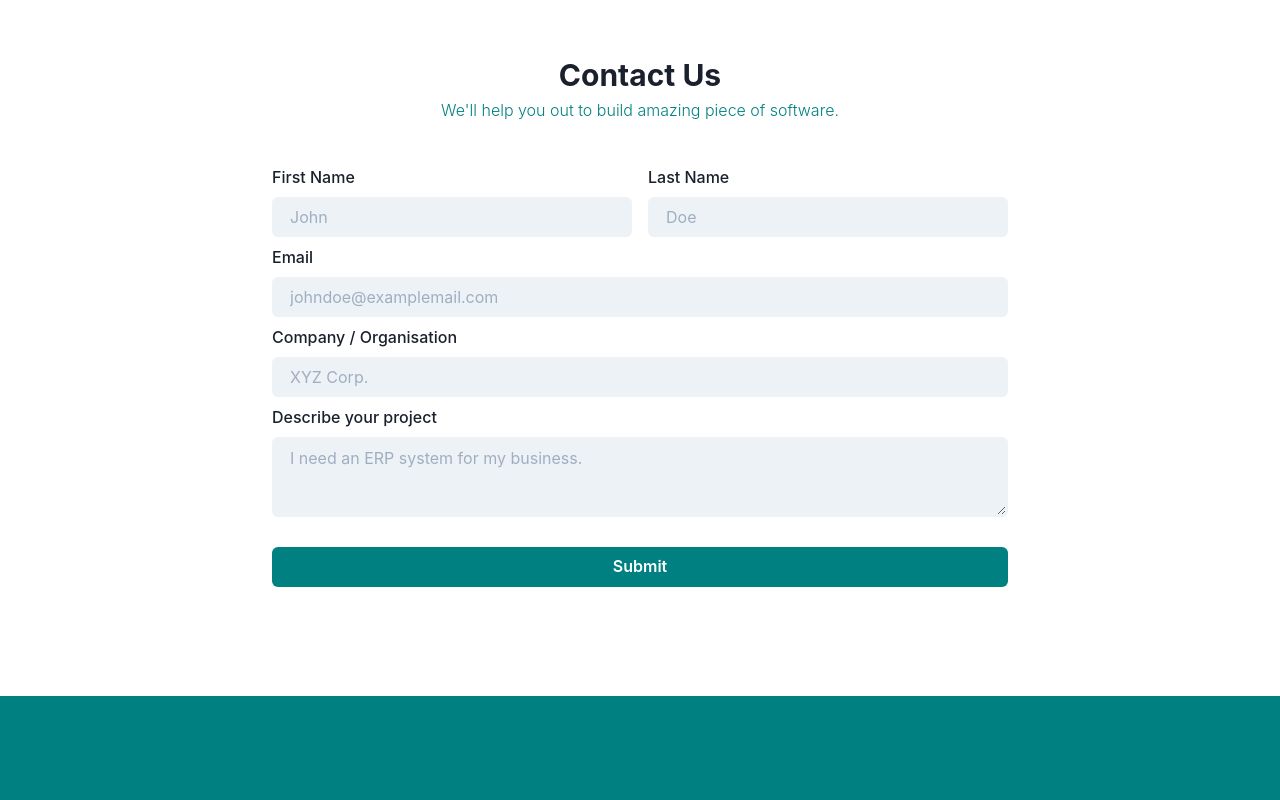
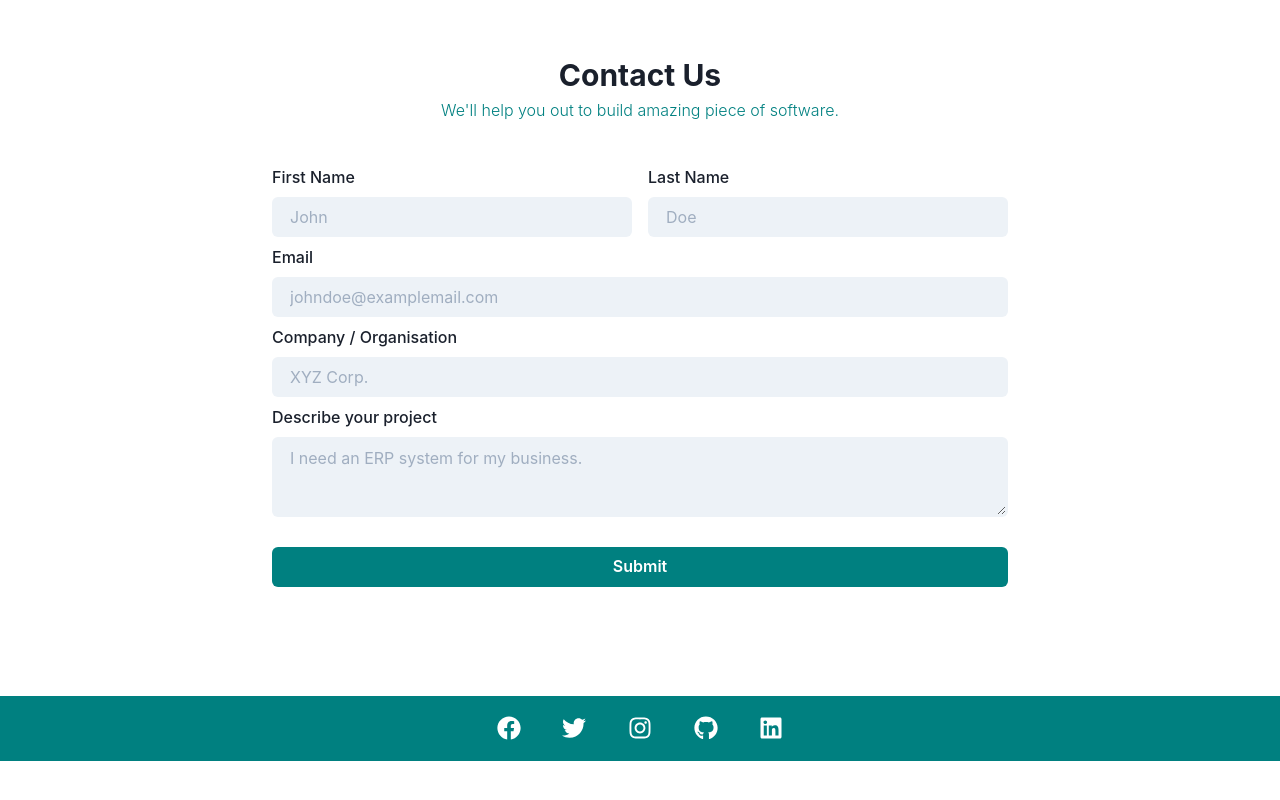
Before and after one commit to suyashl13/Portfolio-Site, a React (Create React App) app: page / in a window 1280 px wide. Shown: the part 1488-2288 px from the top of the page. After the commit the page ends 2249 px from the top, so only its background shows below. Built offline with nearby package versions, Linux system fonts and the light colour scheme.

Commit message:
added social links

```diff
--- a/src/components/ContactForm.jsx
+++ b/src/components/ContactForm.jsx
@@ -19,7 +19,7 @@ export default function ContactForm() {
         <Text fontSize="3xl" fontWeight="bolder">
           Contact Us
         </Text>
-        <Text fontWeight='light' color='teal'>
+        <Text fontWeight='light' color='teal' textAlign='center'>
           We'll help you out to build amazing piece of software.
         </Text>
       </Center>
--- a/src/components/Footer.jsx
+++ b/src/components/Footer.jsx
@@ -1,14 +1,41 @@
-import { Box } from '@chakra-ui/react'
+import { Center, IconButton, SimpleGrid } from '@chakra-ui/react'
 import React from 'react'
+import { FaFacebook, FaTwitter, FaInstagram, FaLinkedin, FaGithub, } from 'react-icons/fa'
 
 export default function Footer() {
     return (
-        <Box
+        <Center
             position={{ bottom: "0px" }}
             bgColor='teal'
             mt='6.8rem'
-            height='20vh'
         >
-        </Box>
+            <SimpleGrid columns={5}>
+                <IconButton margin='0.8rem'
+                    onClick={() => {
+                        window.open('https://www.facebook.com/suyash.lawand.1113/');
+                    }}
+                    backgroundColor='transparent' icon={<FaFacebook fontSize={24} color='white' />} _hover={{ backgroundColor: "transparent" }} />
+                <IconButton margin='0.8rem'
+                    onClick={() => {
+                        window.open('https://twitter.com/SuyashLawand1');
+                    }}
+                    backgroundColor='transparent' icon={<FaTwitter fontSize={24} color='white' />} _hover={{ backgroundColor: "transparent" }} />
+                <IconButton margin='0.8rem'
+                    onClick={() => {
+                        window.open('https://www.instagram.com/suyeshlawand/');
+                    }}
+                    backgroundColor='transparent' icon={<FaInstagram fontSize={24} color='white' />} _hover={{ backgroundColor: "transparent" }} />
+                <IconButton margin='0.8rem'
+                    onClick={() => {
+                        window.open('https://github.com/suyashl13/');
+                    }}
+                    backgroundColor='transparent' icon={<FaGithub fontSize={24} color='white' />} _hover={{ backgroundColor: "transparent" }} />
+                <IconButton margin='0.8rem'
+                    onClick={() => {
+                        window.open('https://www.linkedin.com/in/suyash-lawand/');
+                    }}
+                    backgroundColor='transparent' icon={<FaLinkedin fontSize={24} color='white' />} _hover={{ backgroundColor: "transparent" }} />
+            </SimpleGrid>
+        </Center>
     )
 }
--- a/src/components/Projects.jsx
+++ b/src/components/Projects.jsx
@@ -119,7 +119,7 @@ function Project({ title, link, image }) {
       borderRadius="2px"
       textAlign="center"
     >
-      <Center display="flex" justifyContent={"center"} flexDirection="column">
+      <Center display="flex" justifyContent="center" flexDirection="column">
         <Image
           backgroundColor="white"
           filter="grayscale(100%)"
```
